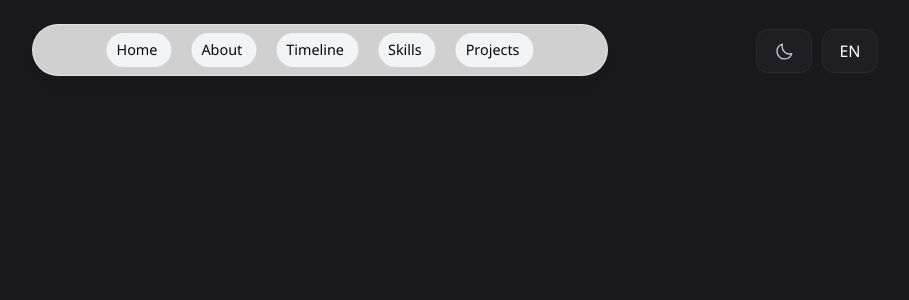
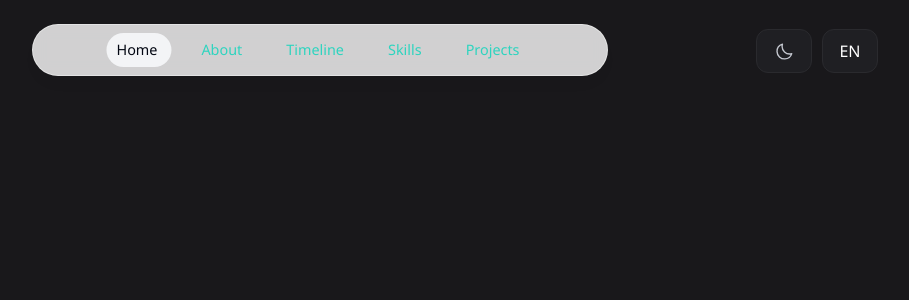
Before and after one commit to VasaOfficial/PortfolioWebsite, a Next.js app in the folder portfolio-website/: page / in a window 1280 px wide. Shown: the top 300 px of the page, without its empty margins (320-1229 px from the left). Built offline with nearby package versions, Linux system fonts and the light colour scheme.

Commit message:
fix: navbar context

```diff
--- a/portfolio-website/package.json
+++ b/portfolio-website/package.json
@@ -18,6 +18,7 @@
     "react": "^18.3.1",
     "react-dom": "^18.3.1",
     "react-i18next": "^15.0.1",
+    "react-intersection-observer": "^9.13.0",
     "react-redux": "^9.1.2",
     "redux": "^5.0.1"
   },
--- a/portfolio-website/src/app/layout.tsx
+++ b/portfolio-website/src/app/layout.tsx
@@ -2,6 +2,7 @@ import '~/styles/globals.css'
 
 import { type Metadata } from 'next'
 import { Noto_Sans } from 'next/font/google'
+import { ActiveSectionContextProvider } from '~/lib/context'
 
 const NotoSans = Noto_Sans({
   subsets: ['latin'],
@@ -16,7 +17,11 @@ export const metadata: Metadata = {
 export default function RootLayout({ children }: Readonly<{ children: React.ReactNode }>) {
   return (
     <html lang="en" className={`scroll-smooth ${NotoSans.className}`}>
-      <body>{children}</body>
+      <body>
+        <ActiveSectionContextProvider>
+          {children}
+        </ActiveSectionContextProvider>
+      </body>
     </html>
   )
 }
--- a/portfolio-website/src/components/Navbar.tsx
+++ b/portfolio-website/src/components/Navbar.tsx
@@ -1,45 +1,53 @@
-'use client'
-import Link from 'next/link'
-import { MotionDiv, MotionLi, MotionSpan } from '~/utils/framer'
-import { links } from '~/lib/data'
+"use client";
+import Link from "next/link";
+import { MotionDiv, MotionLi, MotionSpan } from "~/utils/framer";
+import { links } from "~/lib/data";
+import { useActiveSectionContext } from "~/lib/context";
 
-import clsx from 'clsx'
+import clsx from "clsx";
 
 export default function Header() {
+  const { activeSection, setActiveSection, setTimeOfLastClick } = useActiveSectionContext();
+
   return (
-    <header className="relative">
+    <header className="z-[999] relative">
       <MotionDiv
-        initial={{ y: -200, x: '-50%', opacity: 0 }}
-        animate={{ y: 0, x: '-50%', opacity: 1 }}
-        className="fixed left-1/2 top-0 h-[4.5rem] w-full rounded-none border border-white border-opacity-40 bg-white bg-opacity-80 shadow-lg shadow-black/[0.03] backdrop-blur-[0.5rem] sm:top-6 sm:h-[3.25rem] sm:w-[36rem] sm:rounded-full dark:border-black/40 dark:bg-gray-950 dark:bg-opacity-75"
+        initial={{ y: -200, x: "-50%", opacity: 0 }}
+        animate={{ y: 0, x: "-50%", opacity: 1 }}
+        className="fixed top-0 left-1/2 h-[4.5rem] w-full rounded-none border border-white border-opacity-40 bg-white bg-opacity-80 shadow-lg shadow-black/[0.03] backdrop-blur-[0.5rem] sm:top-6 sm:h-[3.25rem] sm:w-[36rem] sm:rounded-full dark:bg-gray-950 dark:border-black/40 dark:bg-opacity-75"
       ></MotionDiv>
 
-      <nav className="fixed left-1/2 top-[0.15rem] flex h-12 -translate-x-1/2 py-2 sm:top-[1.7rem] sm:h-[initial] sm:py-0">
+      <nav className="flex fixed top-[0.15rem] left-1/2 h-12 -translate-x-1/2 py-2 sm:top-[1.7rem] sm:h-[initial] sm:py-0">
         <ul className="flex w-[22rem] flex-wrap items-center justify-center gap-y-1 text-[0.9rem] font-medium text-gray-500 sm:w-[initial] sm:flex-nowrap sm:gap-5">
           {links.map((link) => (
             <MotionLi
-              className="relative flex h-3/4 items-center justify-center"
+              className="h-3/4 flex items-center relative justify-center"
               key={link.hash}
               initial={{ y: -200, opacity: 0 }}
               animate={{ y: 0, opacity: 1 }}
             >
               <Link
+                onClick={() => {
+                  setActiveSection(link.name);
+                  setTimeOfLastClick(Date.now());
+                }}
                 className={clsx(
-                  'flex w-full items-center justify-center px-3 py-3 transition hover:text-gray-950 dark:text-gray-500 dark:hover:text-gray-300',
+                  "flex w-full items-center justify-center px-3 py-3 hover:text-gray-950 transition dark:hover:text-gray-300 dark:text-gray-500",
                   {
-                    'text-gray-950 dark:text-gray-200': link.name,
-                  },
+                    " text-gray-950 dark:text-gray-200":
+                      activeSection === link.name,
+                  }
                 )}
                 href={link.hash}
               >
                 {link.name}
-                {link.name && (
+                {link.name === activeSection && (
                   <MotionSpan
                     layoutId="activeSection"
-                    transition={{ type: 'spring', stiffness: 380, damping: 30 }}
-                    className="absolute inset-0 -z-10 rounded-full bg-gray-100 dark:bg-gray-800"
+                    transition={{ type: "spring", stiffness: 380, damping: 30 }}
+                    className="bg-gray-100 rounded-full absolute inset-0 -z-10 dark:bg-gray-800"
                   >
-                    {' '}
+                    {" "}
                   </MotionSpan>
                 )}
               </Link>
@@ -48,5 +56,5 @@ export default function Header() {
         </ul>
       </nav>
     </header>
-  )
+  );
 }
--- a/portfolio-website/src/components/ui/ModalSetLang.tsx
+++ b/portfolio-website/src/components/ui/ModalSetLang.tsx
@@ -35,7 +35,7 @@ export default function ModalSetLang() {
     <div className={s.content}>
       <button
         onClick={toggleShow}
-        className={`header__theme-btn header__lang-btn select_line ring-white ring-opacity-60 focus:outline-none focus:ring-2 ${isShow ? 'select_line-active' : ''}`}
+        className={`header__theme-btn header__lang-btn select_line ring-white ring-opacity-60 focus:outline-none focus:ring-4 ${isShow ? 'select_line-active' : ''}`}
       >
         {getLanguageCode()}
       </button>
--- a/portfolio-website/src/components/ui/NavButtons.tsx
+++ b/portfolio-website/src/components/ui/NavButtons.tsx
@@ -11,7 +11,7 @@ export default function NavButtons() {
     <div className="header mr-14">
       <button
         onClick={hocToggleLightmode}
-        className="header__theme-btn cursor-pointer ring-white ring-opacity-60 focus:outline-none focus:ring-2"
+        className="header__theme-btn cursor-pointer ring-white ring-opacity-60 focus:outline-none focus:ring-4"
         title={isLight ? 'main.theme.dark' : 'main.theme.light'}
       >
         {isLight ? (
--- /dev/null
+++ b/portfolio-website/src/lib/context.tsx
@@ -0,0 +1,39 @@
+"use client";
+import { createContext, useContext, useState, type Dispatch, type SetStateAction } from "react";
+import type { SectionName } from "~/lib/types";
+
+type ActiveSectionContextType = {
+  activeSection: SectionName;
+  setActiveSection: Dispatch<SetStateAction<SectionName>>;
+  timeOfLastClick: number;
+  setTimeOfLastClick: Dispatch<SetStateAction<number>>;
+};
+
+const ActiveSectionContext = createContext<ActiveSectionContextType | null>(null);
+
+export const ActiveSectionContextProvider = ({
+  children,
+}: {
+  children: React.ReactNode;
+}) => {
+  const [activeSection, setActiveSection] = useState<SectionName>("Home");
+  const [timeOfLastClick, setTimeOfLastClick] = useState(0);
+
+  return (
+    <ActiveSectionContext.Provider
+      value={{ activeSection, setActiveSection, timeOfLastClick, setTimeOfLastClick }}
+    >
+      {children}
+    </ActiveSectionContext.Provider>
+  );
+};
+
+export const useActiveSectionContext = () => {
+  const context = useContext(ActiveSectionContext);
+  if (context === null) {
+    throw new Error(
+      "useActiveSectionContext must be used within an ActiveSectionContextProvider"
+    );
+  }
+  return context;
+};
```
Also changed, not shown: portfolio-website/src/utils/hooks.ts (added, +23 -0 lines), 2 other files (tests, documents, lock files or other folders).
